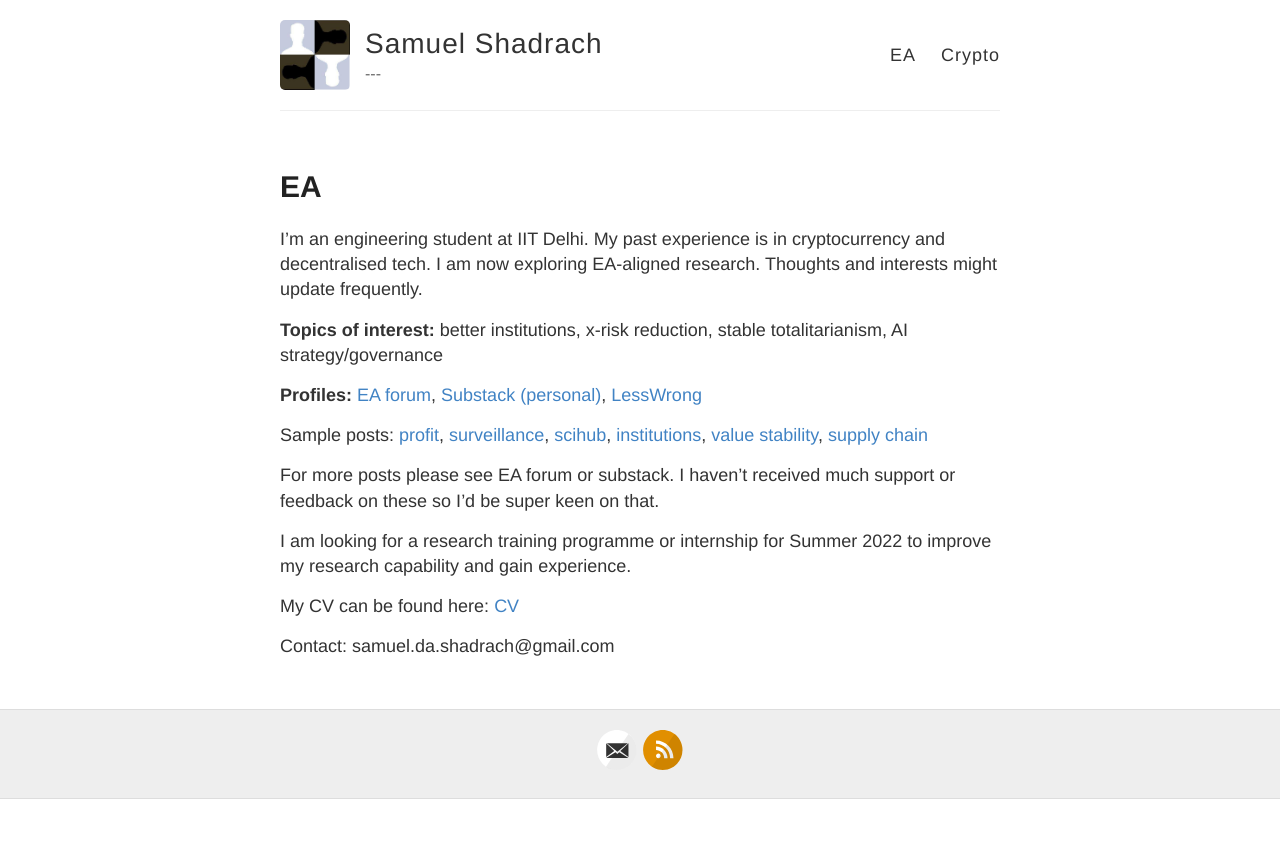
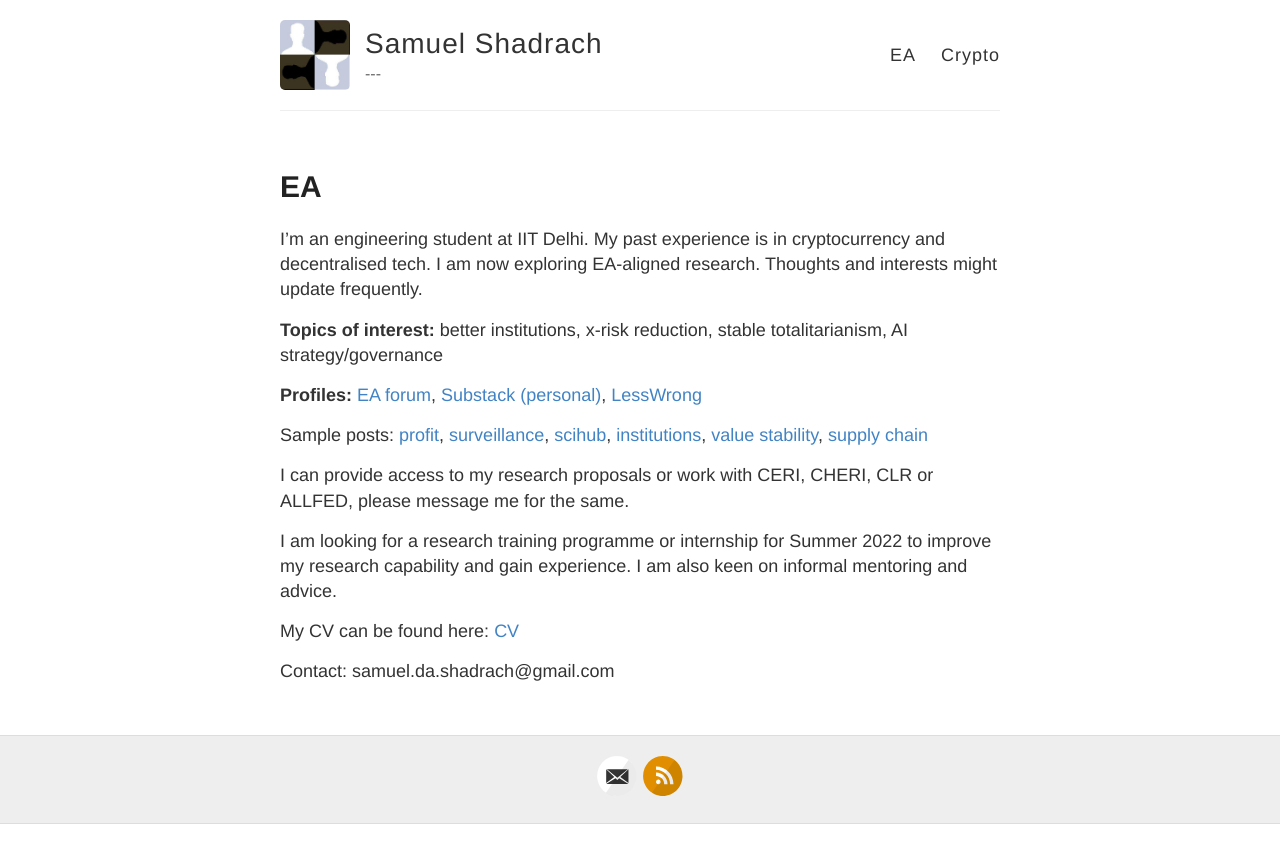
Before and after one commit to samueldashadrach/samueldashadrach.github.io, a Jekyll site: the page built from EA.md, in a window 1280 px wide. Shown: the top 863 px of the page. Built offline with Jekyll 4.4.1, drawn with Linux system fonts in a browser that asks for light colours.

Commit message:
Update EA.md

```diff
--- a/EA.md
+++ b/EA.md
@@ -12,9 +12,9 @@ I'm an engineering student at IIT Delhi. My past experience is in cryptocurrency
 
 Sample posts: [profit](https://forum.effectivealtruism.org/posts/WKX8Jckar6QRgx6Pd/profit-maximisation-and-obligations-on-shareholders), [surveillance](https://forum.effectivealtruism.org/posts/nm2EczMBm99AZn5JK/the-case-for-studying-stylometric-deanonymisation-as), [scihub](https://forum.effectivealtruism.org/posts/Zxiugmj5EnS6SXYnS/scihub-backups-for-open-research), [institutions](https://forum.effectivealtruism.org/posts/AiH7oJh9qMBNmfsGG/institution-design-for-exponential-technology), [value stability](https://kroma.substack.com/p/some-thoughts-on-institutional-value), [supply chain](https://kroma.substack.com/p/proactive-mapping-of-global-supply)
 
-For more posts please see EA forum or substack. I haven't received much support or feedback on these so I'd be super keen on that.
+I can provide access to my research proposals or work with CERI, CHERI, CLR or ALLFED, please message me for the same.
 
-I am looking for a research training programme or internship for Summer 2022 to improve my research capability and gain experience.
+I am looking for a research training programme or internship for Summer 2022 to improve my research capability and gain experience. I am also keen on informal mentoring and advice.
 
 My CV can be found here: [CV](../samuel cv ea latest.pdf)
 
```
